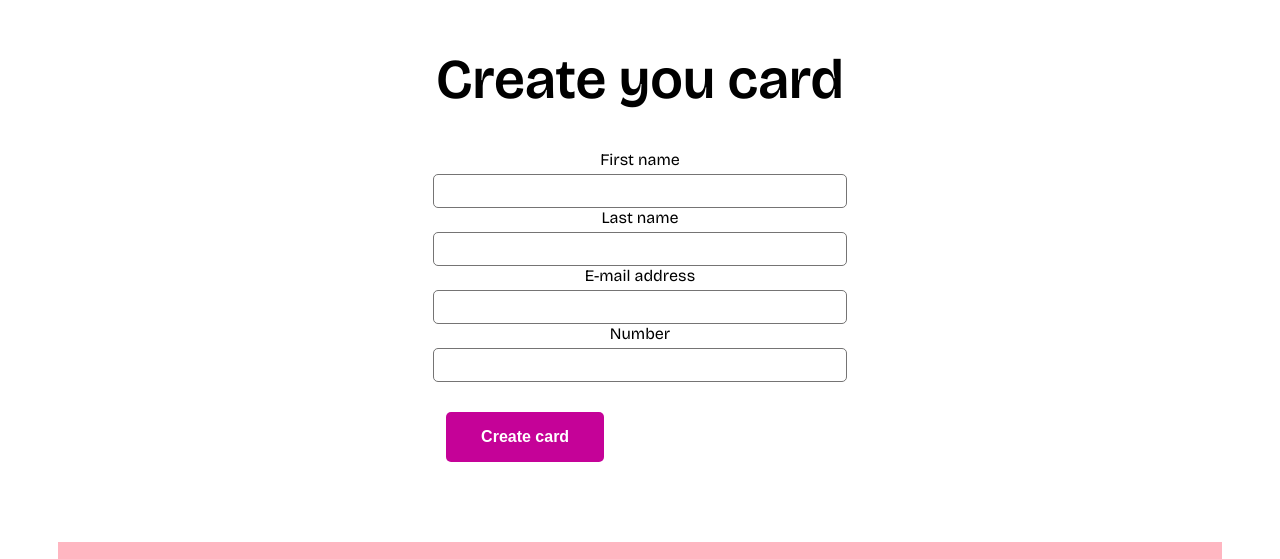
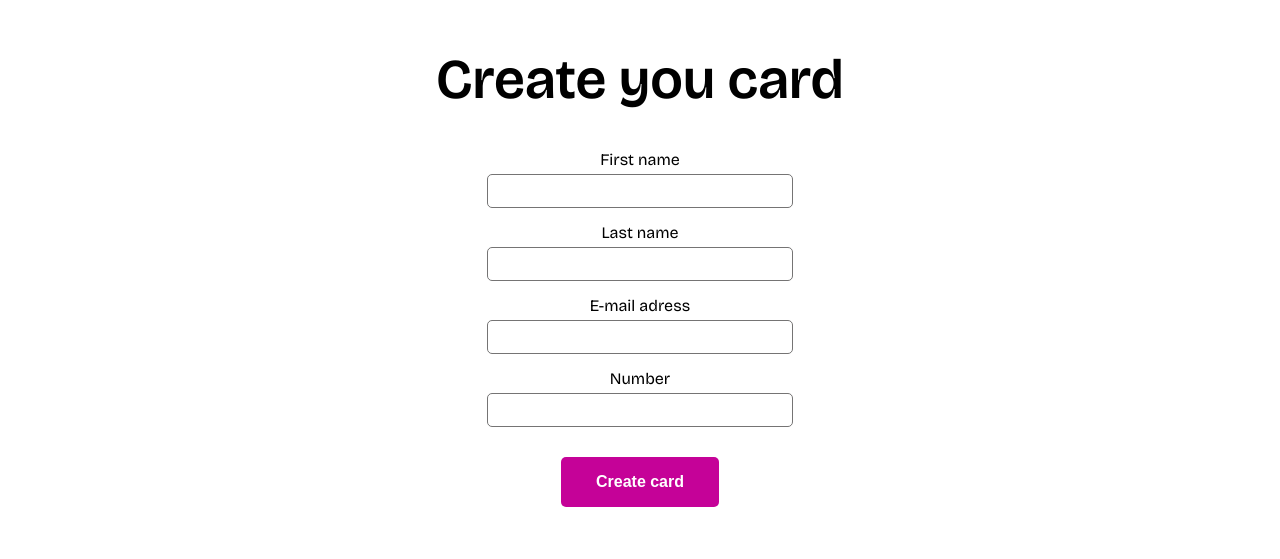
Before and after one commit to CaitlynHagin/CFG-project, a plain HTML site: page index.html in a window 1280 px wide. Shown: the top 559 px of the page. Drawn offline with nearby package versions, Linux system fonts and the light colour scheme.

Commit message:
form fix

```diff
--- a/index.html
+++ b/index.html
@@ -17,28 +17,12 @@
 
 <body>
   <div id="main-container">
-    <div class="form">
-      <h1>Create you card</h1>
-      <div class="input-container">
-        <label for="fname">First name</label>
-        <input id="fname" type="text" name="first name">
-      </div>
-      <div class="input-container">
-        <label for="lname">Last name</label>
-        <input id="lname" type="text" name="last name">
-      </div>
-      <div class="input-container">
-        <label for="email">E-mail address</label>
-        <input id="email" type="text" name="email">
-      </div>
-      <div class="input-container">
-        <label for="Number">Number</label>
-        <input id="number" type="text" name="number">
-      </div>
-      <div id="button-container">
-        <button onclick="createCard()">Create card</button>
-        <!-- when this button is clicked it takes your input and displays it as a card-->
-      </div>
+    <h1>Create you card</h1>
+    <div id="form">
+    </div>
+    <div id="button-container">
+      <button onclick="createCard()">Create card</button>
+      <!-- when this button is clicked it takes your input and displays it as a card-->
     </div>
   </div>
 
--- a/index.js
+++ b/index.js
@@ -56,9 +56,9 @@ function createCard() {
   userAffirmation.textContent = affirmation();
 }
 
-
 const createInputs = () => {
   const form = document.getElementById("form");
+
   for (let i = 0; i < inputs.length; i++) {
     const inputContainer = form.appendChild(document.createElement("div"));
     inputContainer.classList.add("input-container");
```
